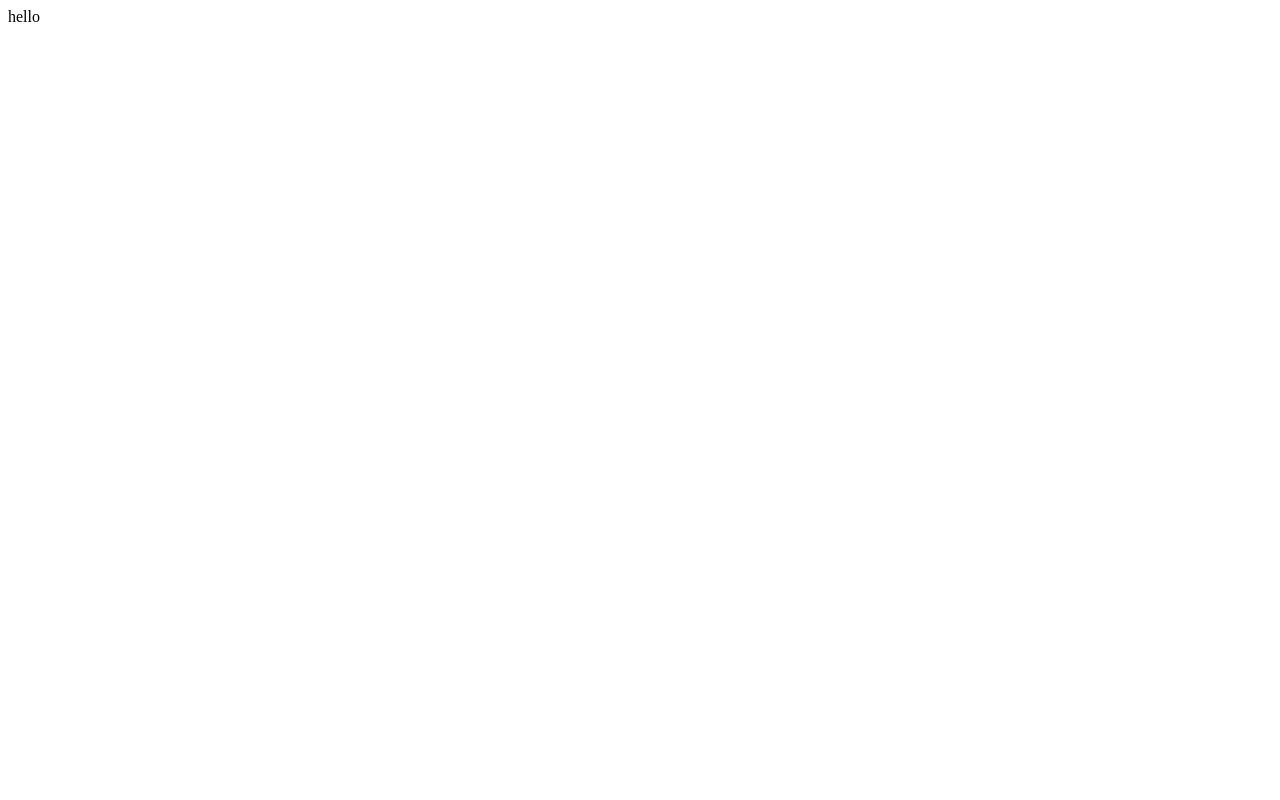
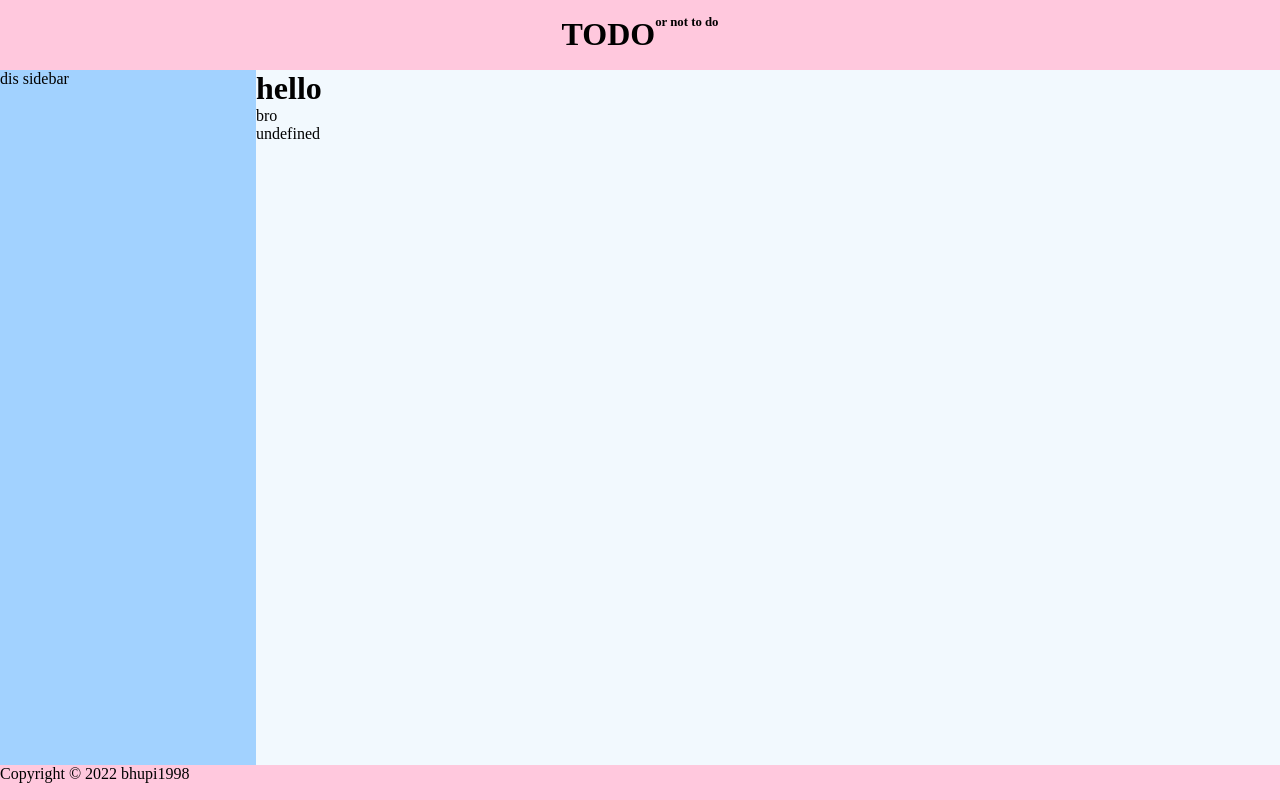
Before and after one commit to bhupi1998/Todo-List, a website built with webpack: page dist/index.html in a window 1280 px wide. Built offline with Linux system fonts and the light colour scheme.

Commit message:
Added dom and todoFunctions
Created new function to manipulate the DOM and a factory function
to create an object per each todo task.

```diff
--- a/package.json
+++ b/package.json
@@ -18,7 +18,12 @@
   },
   "homepage": "https://github.com/bhupi1998/Todo-List#readme",
   "devDependencies": {
+    "css-loader": "^6.7.1",
+    "style-loader": "^3.3.1",
     "webpack": "^5.71.0",
     "webpack-cli": "^4.9.2"
+  },
+  "dependencies": {
+    "date-fns": "^2.28.0"
   }
 }
--- /dev/null
+++ b/src/domManipulation.js
@@ -0,0 +1,17 @@
+const todoContent=document.querySelector('.todo-content');
+
+function addTodoDiv(todoObject){
+    const todoContainer=document.createElement('div');
+    const todoTitle=document.createElement('h1');
+    const todoDetail=document.createElement('p');
+    const todoDueDate=document.createElement('p');
+
+    todoTitle.innerText=todoObject.todoTitle;
+    todoDetail.innerText=todoObject.todoDetails;
+    todoDueDate.innerText=document.todoDueDate;
+
+    todoContainer.append(todoTitle,todoDetail,todoDueDate);
+    todoContent.append(todoContainer);
+}
+
+export {addTodoDiv};
--- a/src/index.js
+++ b/src/index.js
@@ -1 +1,7 @@
-console.log("hello");
+import './style.css';
+import {todoConstructor} from './todoFunctions.js';
+import {addTodoDiv} from './domManipulation.js';
+
+let todoArray = [];
+const test = todoConstructor('hello','bro',25);
+addTodoDiv(test);
--- /dev/null
+++ b/src/style.css
@@ -0,0 +1,56 @@
+:root{
+    --backgroundColor:#bde0fe30;
+    --headerFooterColor:#FFC8DD;
+    --sidebarColor:#A2D2FF;
+}
+*{
+    box-sizing: border-box;
+    margin:0;
+    padding:0;
+}
+
+html{
+    height:100%;
+    width:100%;
+}
+body{
+    display: grid;
+    height:100%;
+    width:100%;
+    grid-template-columns: 0.25fr 1fr;
+    grid-template-rows: 0.1fr 1fr 0.05fr;
+    grid-template-areas:    'header header'
+                            'sidebar todo-content'
+                            'footer footer';
+    background-color: var(--backgroundColor);
+}
+
+
+
+.header{
+    grid-area: header;
+    background-color: var(--headerFooterColor);
+    display: flex;
+    align-items: center;
+    justify-content: center;
+}
+
+.header h2{
+    font-size: 0.8em;
+    position:relative;
+    bottom: 12px;
+}
+
+.sidebar{
+    grid-area:sidebar;
+    background-color: var(--sidebarColor);
+}
+
+.todo-content{
+    grid-area:todo-content;
+}
+
+.footer{
+    grid-area:footer;
+    background-color: var(--headerFooterColor);
+}
--- /dev/null
+++ b/src/todoFunctions.js
@@ -0,0 +1,6 @@
+
+function todoConstructor(todoTitle,todoDetails,todoDueDate){
+    return {todoTitle, todoDetails, todoDueDate};
+}
+
+export {todoConstructor};
--- a/webpack.config.js
+++ b/webpack.config.js
@@ -2,9 +2,18 @@ const path = require('path');
 
 module.exports = {
   entry: './src/index.js',
+  mode:'development',
   output: {
     filename: 'main.js',
     path: path.resolve(__dirname, 'dist'),
   },
   watch:true,
+  module:{
+    rules: [
+      {
+        test:/\.css$/i,
+        use:['style-loader', 'css-loader'],
+      }
+    ],
+  }
 };
```
Also changed, not shown: dist/index.html, dist/main.js, website color palette.png (added), 1 other file.
